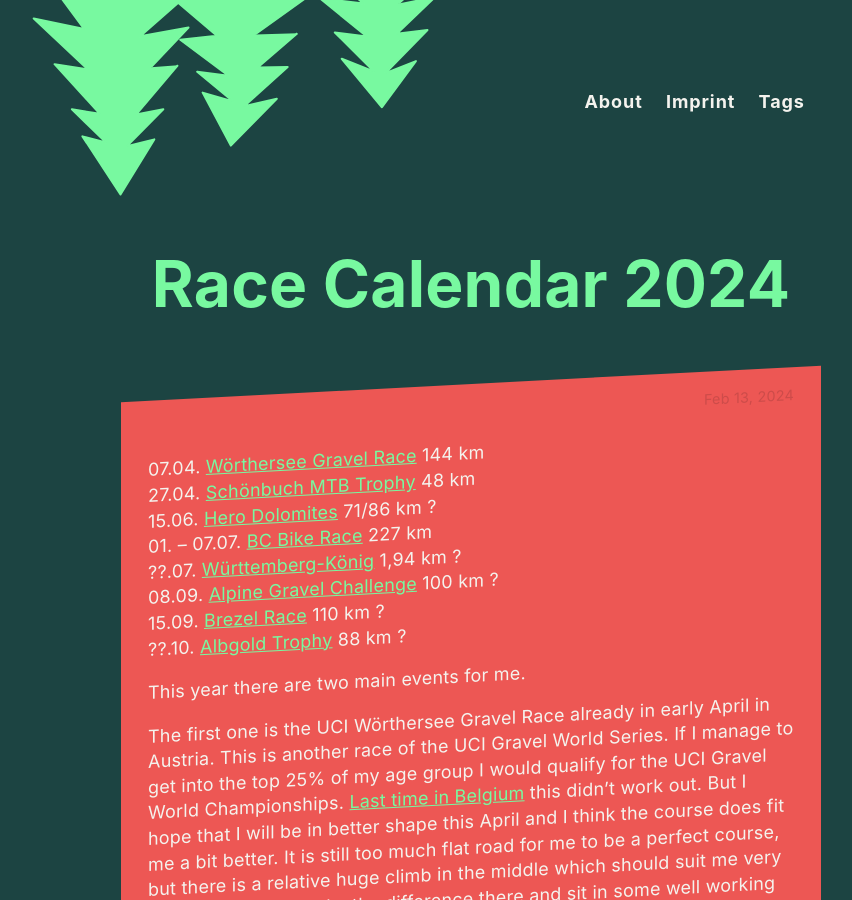
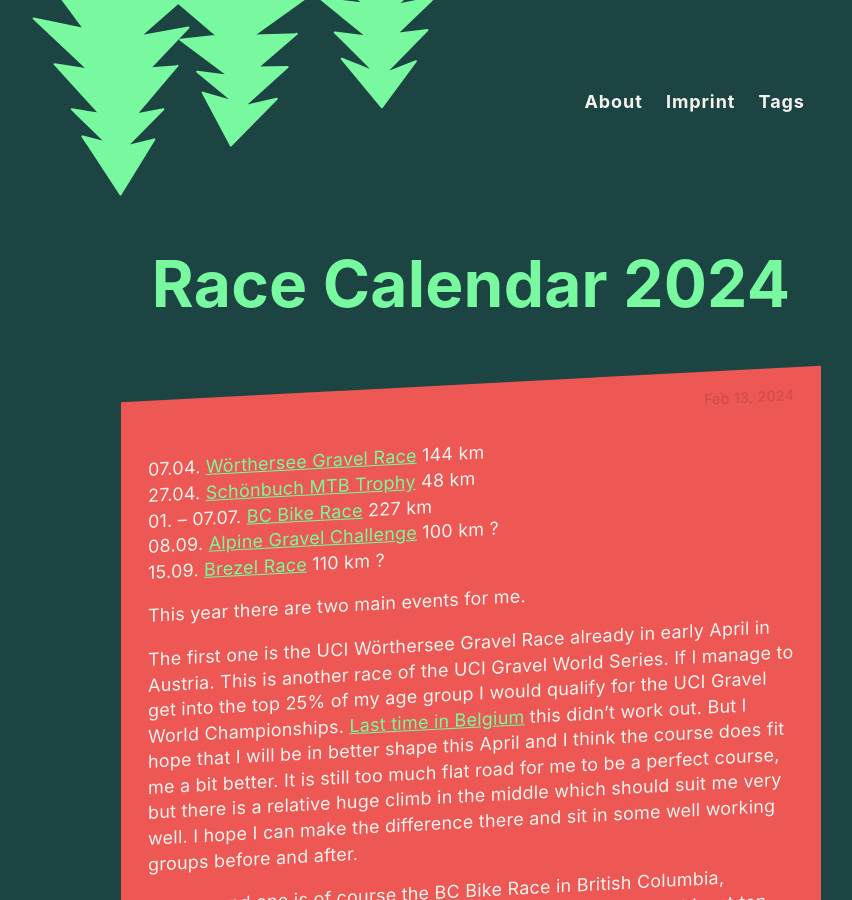
Before and after one commit to Juuro/trailstories-static, a Jekyll site: the page built from _posts/2024-02-13-race-calendar-2024.md, in a window 1280 px wide and 900 px high. Shown: the whole window, without its empty margins (169-1021 px from the left). Built offline with Jekyll 4.4.1, drawn with Linux system fonts in a browser that asks for light colours.

Commit message:
race calendar update

```diff
--- a/_posts/2024-02-13-race-calendar-2024.md
+++ b/_posts/2024-02-13-race-calendar-2024.md
@@ -7,12 +7,9 @@
 
 07.04. [Wörthersee Gravel Race](https://www.woerthersee-gravel.com) 144 km
 27.04. [Schönbuch MTB Trophy](https://www.eventservice-stahl.de/veranstaltungen/schönbuch-trophy/) 48 km
-15.06. [Hero Dolomites](http://www.herodolomites.com/) 71/86 km ?
 01\. – 07.07. [BC Bike Race](https://bcbikerace.com/) 227 km
-??.07. [Württemberg-König](https://www.wuerttemberg-koenig.de/) 1,94 km ?
 08.09. [Alpine Gravel Challenge](https://alpine-gravel-challenge.ch/) 100 km ?
 15.09. [Brezel Race](https://www.brezelrace.de/brezelrace/) 110 km ?
-??.10. [Albgold Trophy](https://www.alb-gold.de/sport/alb-gold-trophy.html) 88 km ?
 
 This year there are two main events for me.
 
```
